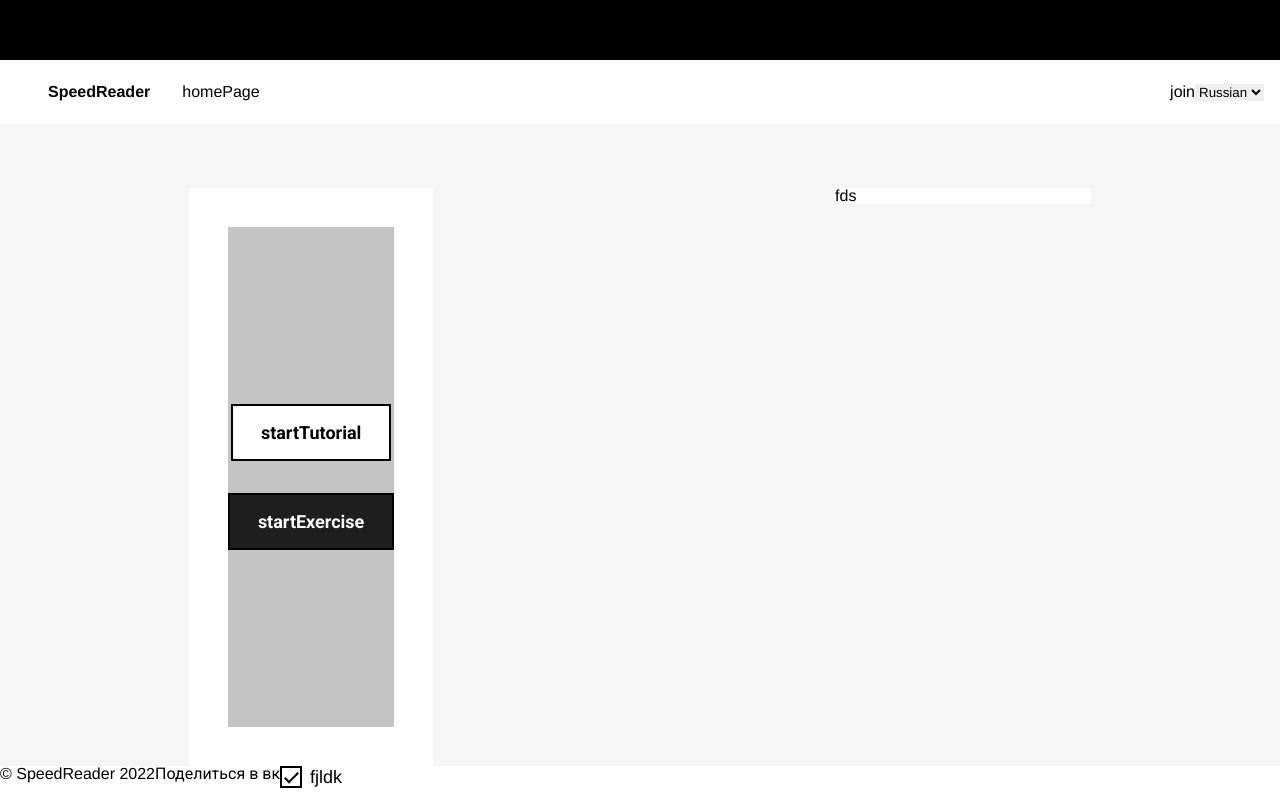
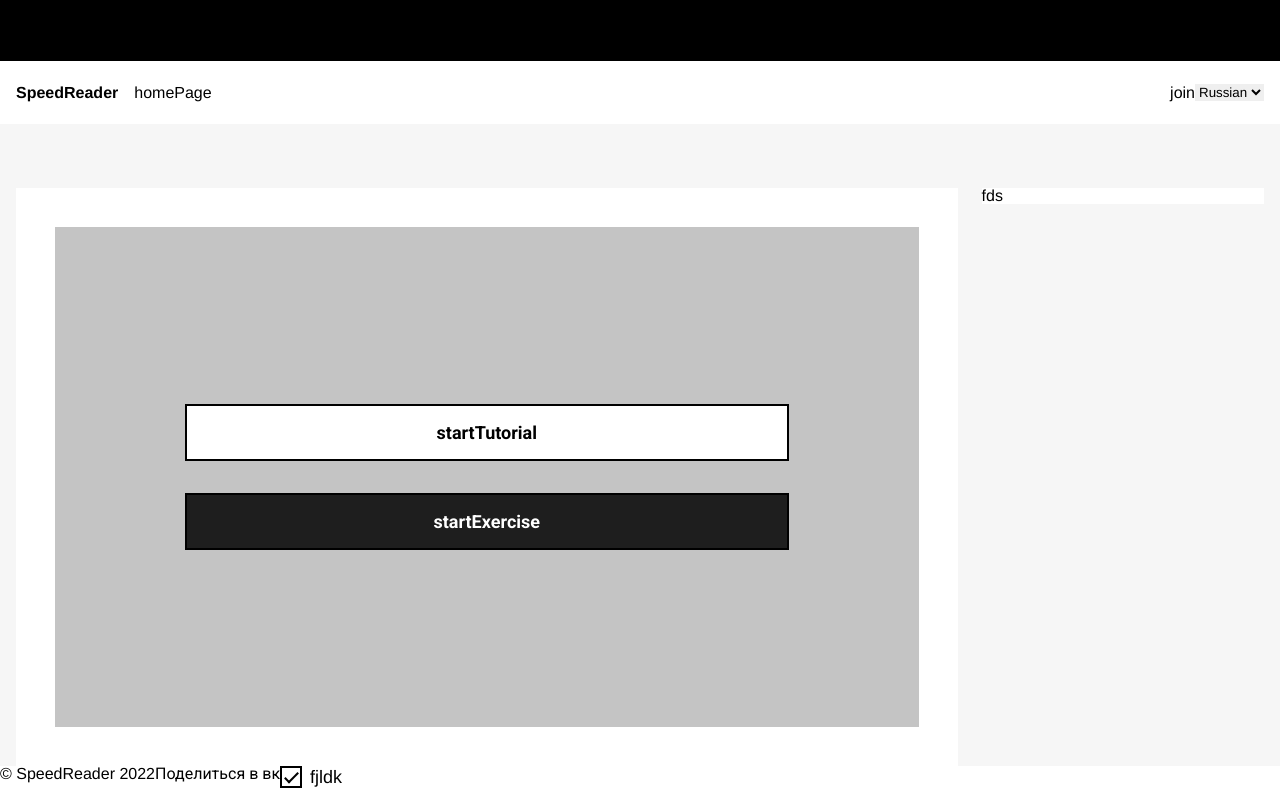
Before and after one commit to gasheva/Speed_Reader, a Vue app: page /exercises/shulte-table in a window 1280 px wide. Built offline with nearby package versions, Linux system fonts and the light colour scheme.

Commit message:
style: small fix

```diff
--- a/src/assets/scss/_custom.scss
+++ b/src/assets/scss/_custom.scss
@@ -26,7 +26,8 @@ a {
 }
 
 .container {
-  min-width: 1180px;
+  max-width: 1440px;
+  width: 100%;
   margin: 0 auto;
 }
 
@@ -95,28 +96,28 @@ a {
 .section{
   display: flex;
   justify-content: space-around;
-  max-width: 1320px;
   height: 100%;
   margin: 4rem auto 0;
+  padding: 0 1rem;
   gap: 1.5rem;
 }
 
 .section-main{
-
+  width: 100%;
+  background-color: white;
+  margin-bottom: auto;
 }
 
 .section-tile{
-  width: 20%;
+  width: 30%;
   height: fit-content;
   background-color: white;
 }
 
 .main-section {
   max-width: 971px;
-  margin-bottom: auto;
+  margin: 0 auto auto;
   padding: 39px;
-
-  background-color: white;
 
   &__title {
 
--- a/src/components/app/BaseButton.vue
+++ b/src/components/app/BaseButton.vue
@@ -31,8 +31,9 @@ export default defineComponent({
 <style lang="scss" scoped>
 .base-button {
     display: inline-block;
+    width: 100%;
+    padding: 1rem 1.75rem;
     border: 2px solid black;
-    padding: 1rem 1.75rem;
     font-family: $roboto;
     font-weight: 700;
     font-size: $text-middle;
--- a/src/components/app/MainSectionWrapper.vue
+++ b/src/components/app/MainSectionWrapper.vue
@@ -1,5 +1,5 @@
 <template>
-    <div class="section">
+    <div class="section container">
         <div v-if="isVisible('left')"
              class="section-tile">
             <slot name="left-tile"/>
--- a/src/components/app/Navigation/TheHeader.vue
+++ b/src/components/app/Navigation/TheHeader.vue
@@ -99,7 +99,7 @@ const join = ()=>{
   }
 
   &__logo {
-    padding: 2rem;
+    padding-right: 1rem;
   }
 }
 
--- a/src/components/layouts/MainLayout.vue
+++ b/src/components/layouts/MainLayout.vue
@@ -1,12 +1,12 @@
 <template>
     <div class="main-content wrapper">
         <div v-if="!isScreenSmall" class="black-line"></div>
-        <the-header/>
+        <the-header class="container"/>
         <template v-if="isScreenSmall">
             <the-mobile-sidebar v-show="isSidebarVisible" data-test="mobileSidebar"/>
         </template>
         <router-view class="content"/>
-        <the-footer/>
+        <the-footer class="container"/>
     </div>
 </template>
 
```
